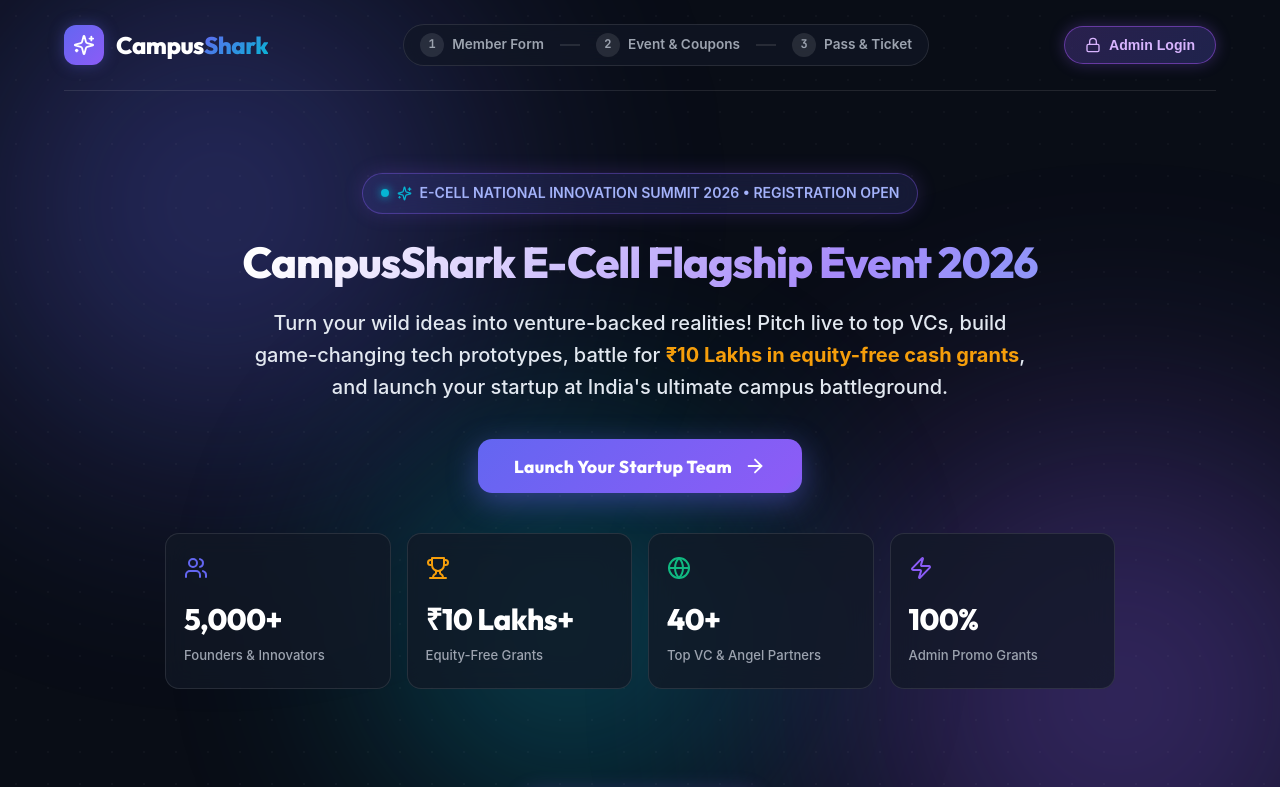
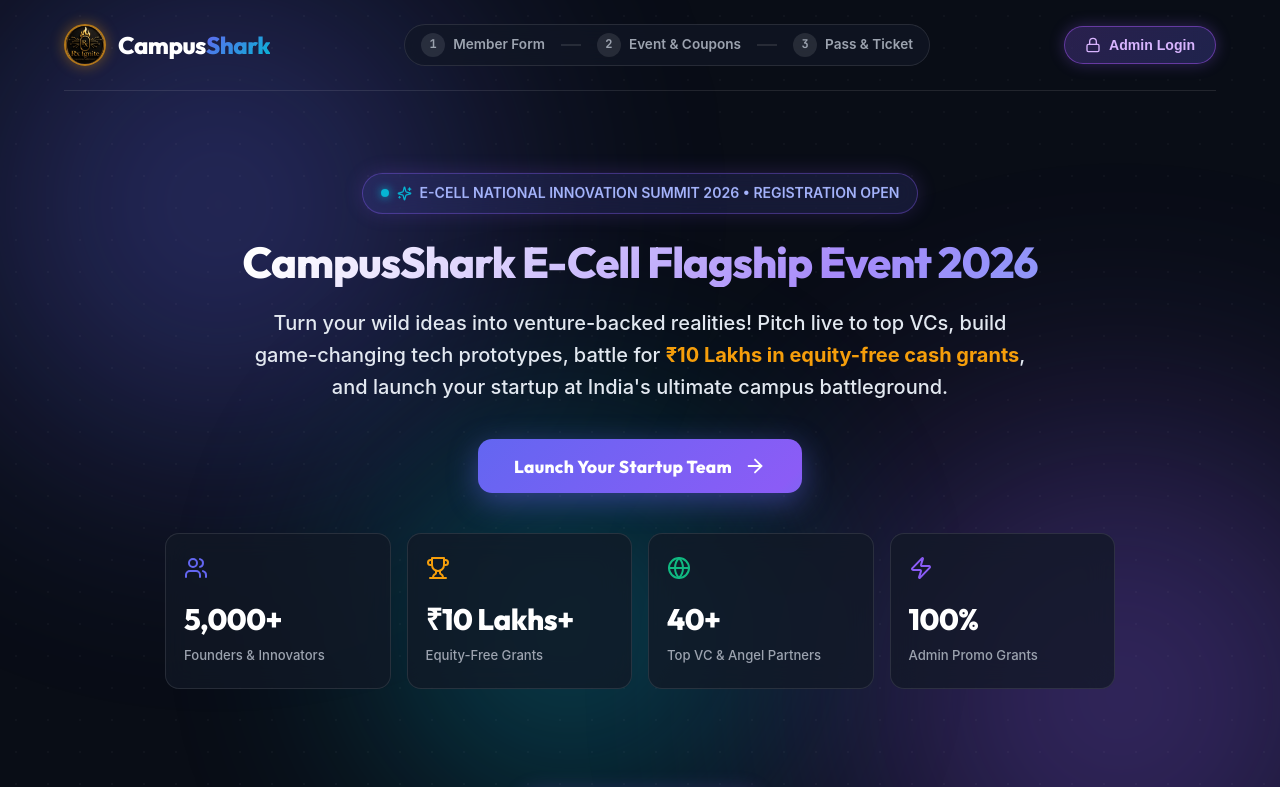
Before and after one commit to rxignite7-pixel/campusshark-portal, a React (Vite) app: page / in a window 1280 px wide. Shown: the top 787 px of the page. Built offline with nearby package versions, Linux system fonts and the light colour scheme; no server answers; the HTML template or start-up script is replaced by a standard one.

Commit message:
Add Rx Ignite logo badge beside CampusShark brand title

```diff
--- a/index.html
+++ b/index.html
@@ -2,7 +2,7 @@
 <html lang="en">
   <head>
     <meta charset="UTF-8" />
-    <link rel="icon" type="image/svg+xml" href="/vite.svg" />
+    <link rel="icon" type="image/jpeg" href="/logo.jpg" />
     <meta name="viewport" content="width=device-width, initial-scale=1.0" />
 
     <!-- SEO & Metadata -->
--- a/src/components/common/Header.jsx
+++ b/src/components/common/Header.jsx
@@ -1,13 +1,24 @@
 import React from 'react';
-import { Sparkles, Key, Lock, UserCheck } from 'lucide-react';
+import { Key, Lock, UserCheck } from 'lucide-react';
 
 export default function Header({ currentStep, onStepClick, onOpenAdminDrawer, isAdminLoggedIn, adminUser }) {
   return (
     <header className="navbar">
       <div className="brand-logo" onClick={() => onStepClick(0)} title="CampusShark Home">
-        <div className="logo-badge">
-          <Sparkles size={22} color="#fff" />
-        </div>
+        <img
+          src="/logo.jpg"
+          alt="Rx Ignite Logo"
+          style={{
+            width: '42px',
+            height: '42px',
+            borderRadius: '50%',
+            objectFit: 'cover',
+            border: '2px solid rgba(245, 158, 11, 0.7)',
+            boxShadow: '0 0 14px rgba(245, 158, 11, 0.4)',
+            transition: 'transform 0.3s ease'
+          }}
+          className="brand-logo-img"
+        />
         <div className="logo-text">
           Campus<span>Shark</span>
         </div>
```
Also changed, not shown: public/logo.jpg (added), 1 other file (tests, documents, lock files or other folders).
